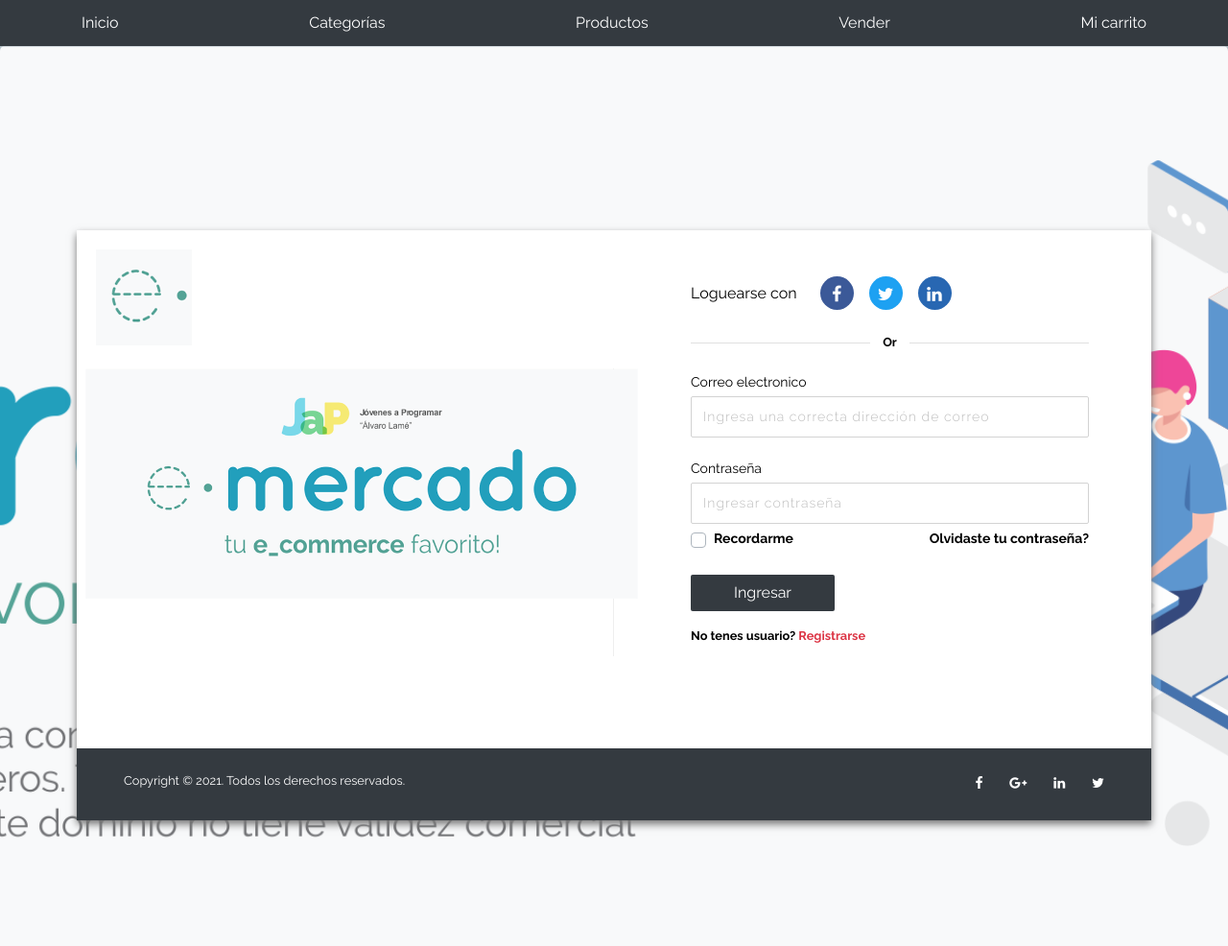
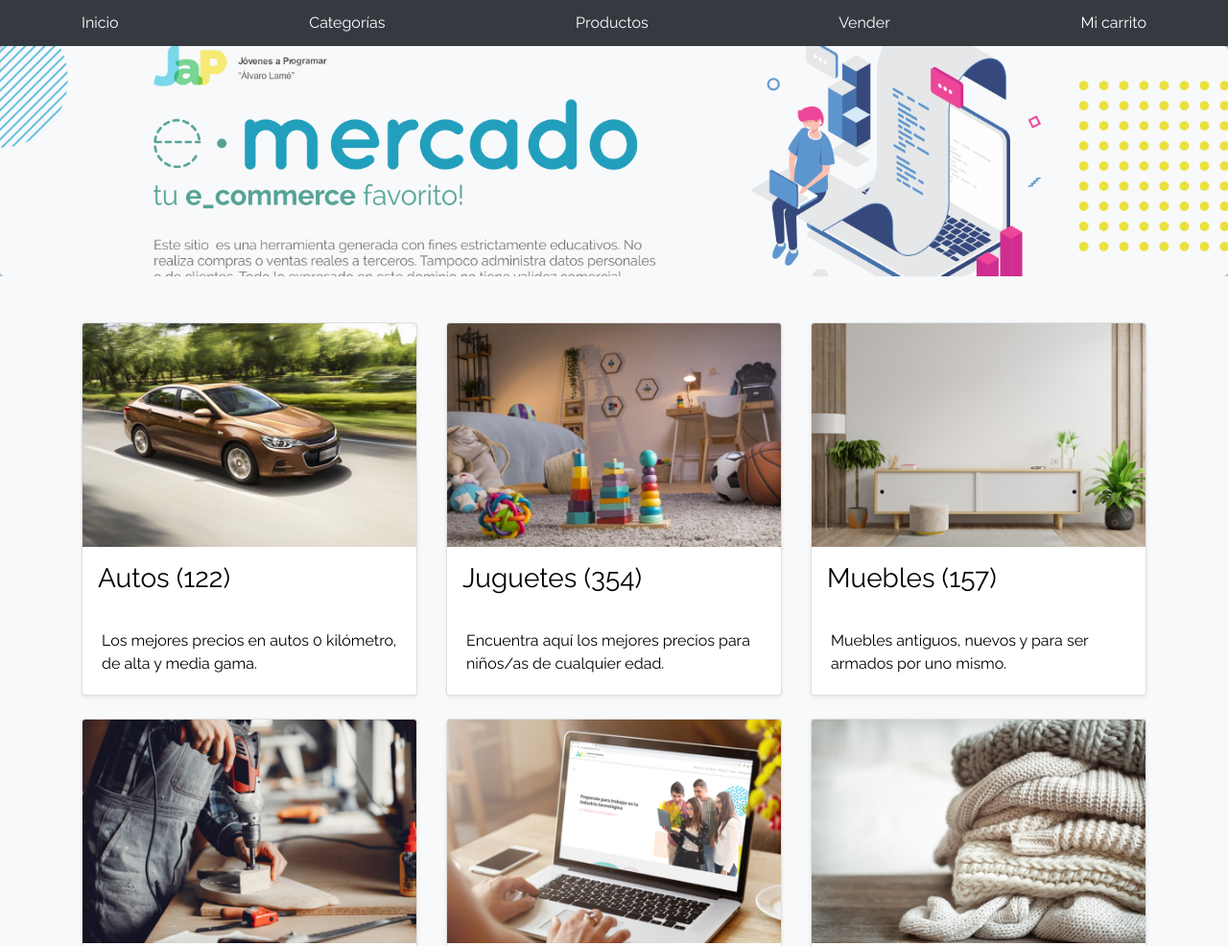
Before and after one commit to esfacu/Ecommerce-JAP-2021, a plain HTML site: page index.html in a window 1280 px wide. Shown: the top 986 px of the page at 96% size. Drawn offline with Linux system fonts and the light colour scheme.

Commit message:
pagina inicio banner

```diff
--- a/index.html
+++ b/index.html
@@ -12,18 +12,17 @@
     <!-- Bootstrap core CSS -->
     <link href="css/bootstrap.min.css" rel="stylesheet">
     <link href="css/styles.css" rel="stylesheet">
-    <link href="https://cdnjs.cloudflare.com/ajax/libs/font-awesome/4.7.0/css/font-awesome.min.css" rel="stylesheet">
   </head>
   <body>
 
     <nav class="site-header sticky-top py-1 bg-dark">
       <div class="container d-flex flex-column flex-md-row justify-content-between">
+       <!-- <a class="py-2 d-none d-md-inline-block" href="login.html">Login</a>-->
         <a class="py-2 d-none d-md-inline-block" href="index.html">Inicio</a>
         <a class="py-2 d-none d-md-inline-block" href="categories.html">Categorías</a>
         <a class="py-2 d-none d-md-inline-block" href="products.html">Productos</a>
         <a class="py-2 d-none d-md-inline-block" href="sell.html">Vender</a>
         <a class="py-2 d-none d-md-inline-block" href="cart.html">Mi carrito</a>
-
       </div>
     </nav>
     <main role="main">
@@ -31,7 +30,7 @@
         <div class="m-5">
           <h1></h1>
         </div>
-      <!--</section>
+      </section>
       <div class="album py-5 bg-light">
         <div class="container">
           <div class="row">
@@ -94,60 +93,7 @@
               <a type="button" class="btn btn-light btn-lg btn-block" href="categories.html">Ver todas</a>
           </div>
         </div>
-      </div> -->
-
-      <form>
-        <div class="container-fluid px-1 px-md-5 px-lg-1 px-xl-5 py-5 mx-auto">
-          <div class="card card0 border-0">
-              <div class="row d-flex">
-                  <div class="col-lg-6">
-                      <div class="card1 pb-5">
-                          <div class="row"> <img src="img/logo.png" class="logo"> </div>
-                          <div class="row px-3 justify-content-center mt-4 mb-5 border-line"> <img src="img/login.png" class="picp"> </div>
-                      </div>
-                  </div>
-
-                  <div class="col-lg-6">
-                      <div class="card2 card border-0 px-4 py-5">
-                          <div class="row mb-4 px-3">
-                              <h6 class="mb-0 mr-4 mt-2">Loguearse con</h6>
-                              <div class="facebook text-center mr-3">
-                                  <div class="fa fa-facebook"></div>
-                              </div>
-                              <div class="twitter text-center mr-3">
-                                  <div class="fa fa-twitter"></div>
-                              </div>
-                              <div class="linkedin text-center mr-3">
-                                  <div class="fa fa-linkedin"></div>
-                              </div>
-                          </div>
-                          <div class="row px-3 mb-4">
-                              <div class="line"></div> <small class="or text-center">Or</small>
-                              <div class="line"></div>
-                          </div>
-                          <div class="row px-3"> <label class="mb-1">
-                                  <h6 class="mb-0 text-sm">Correo electronico</h6>
-                              </label> <input class="mb-4" type="text" name="email" required placeholder="Ingresa una correcta dirección de correo"> </div>
-                          <div class="row px-3"> <label class="mb-1">
-                                  <h6 class="mb-0 text-sm">Contraseña</h6>
-                              </label> <input type="password" name="password" required placeholder="Ingresar contraseña"> </div>
-                          <div class="row px-3 mb-4">
-                              <div class="custom-control custom-checkbox custom-control-inline"> <input id="chk1" type="checkbox" name="chk" class="custom-control-input"> <label for="chk1" class="custom-control-label text-sm">Recordarme</label> </div> <a href="#" class="ml-auto mb-0 text-sm">Olvidaste tu contraseña?</a>
-                          </div>
-                          <div class="row mb-3 px-3"> <button type="submit" class="btn btn-blue text-center"><a href="index.html">Ingresar</a></button> </div>
-                          <div class="row mb-4 px-3"> <small class="font-weight-bold">No tenes usuario? <a class="text-danger ">Registrarse</a></small> </div>
-                      </div>
-                    </div>
-                </div>
-
-              <div class="bg-blue py-4">
-                  <div class="row px-3"> <small class="ml-4 ml-sm-5 mb-2">Copyright &copy; 2021. Todos los derechos reservados.</small>
-                      <div class="social-contact ml-4 ml-sm-auto"> <span class="fa fa-facebook mr-4 text-sm"></span> <span class="fa fa-google-plus mr-4 text-sm"></span> <span class="fa fa-linkedin mr-4 text-sm"></span> <span class="fa fa-twitter mr-4 mr-sm-5 text-sm"></span> </div>
-                  </div>
-              </div>
-          </div>
-        </div>
-    </form>
+      </div>
     </main>
     <footer class="text-muted">
       <div class="container">
```
Also changed, not shown: login.html (+2 -2 lines).
